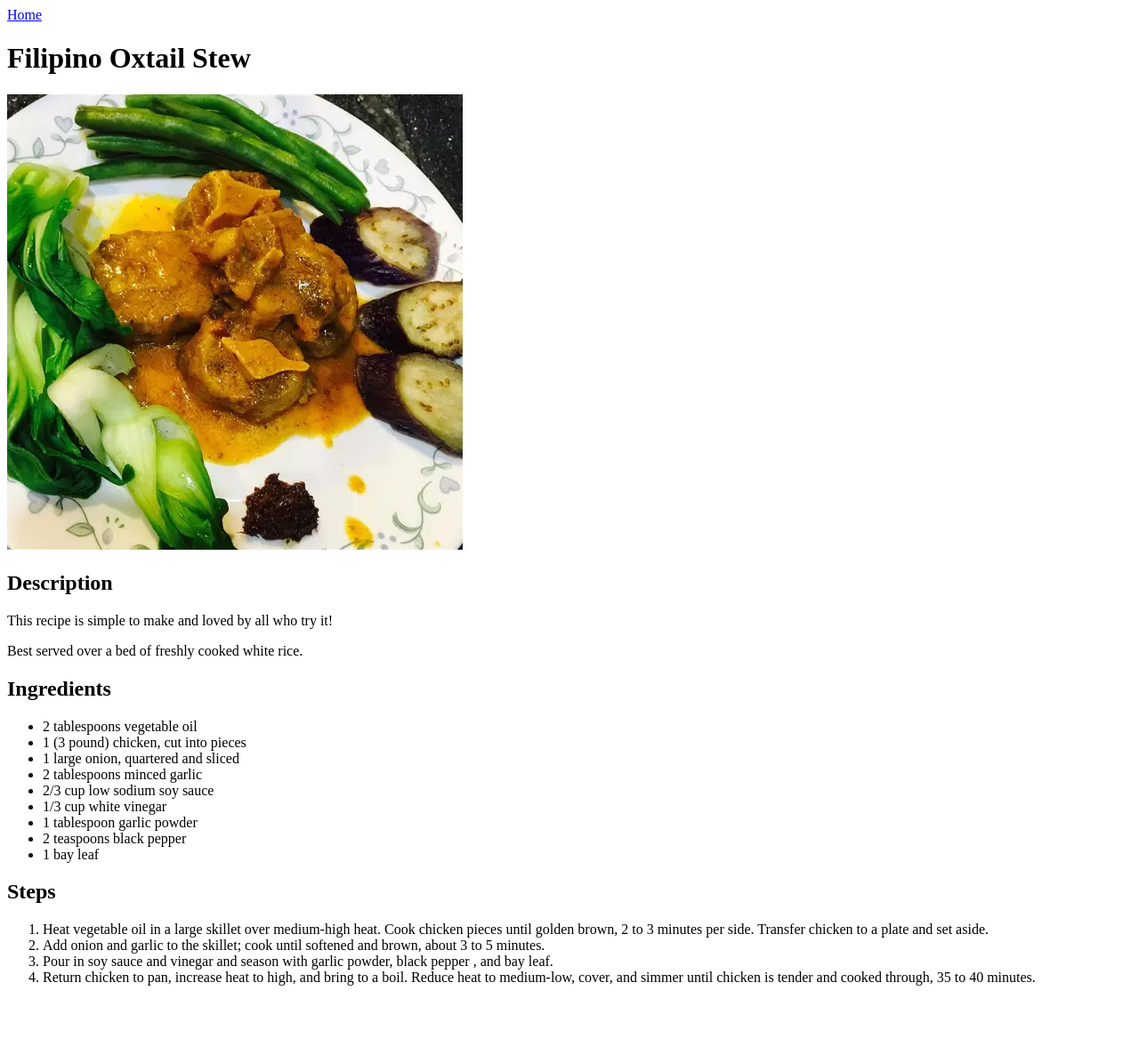
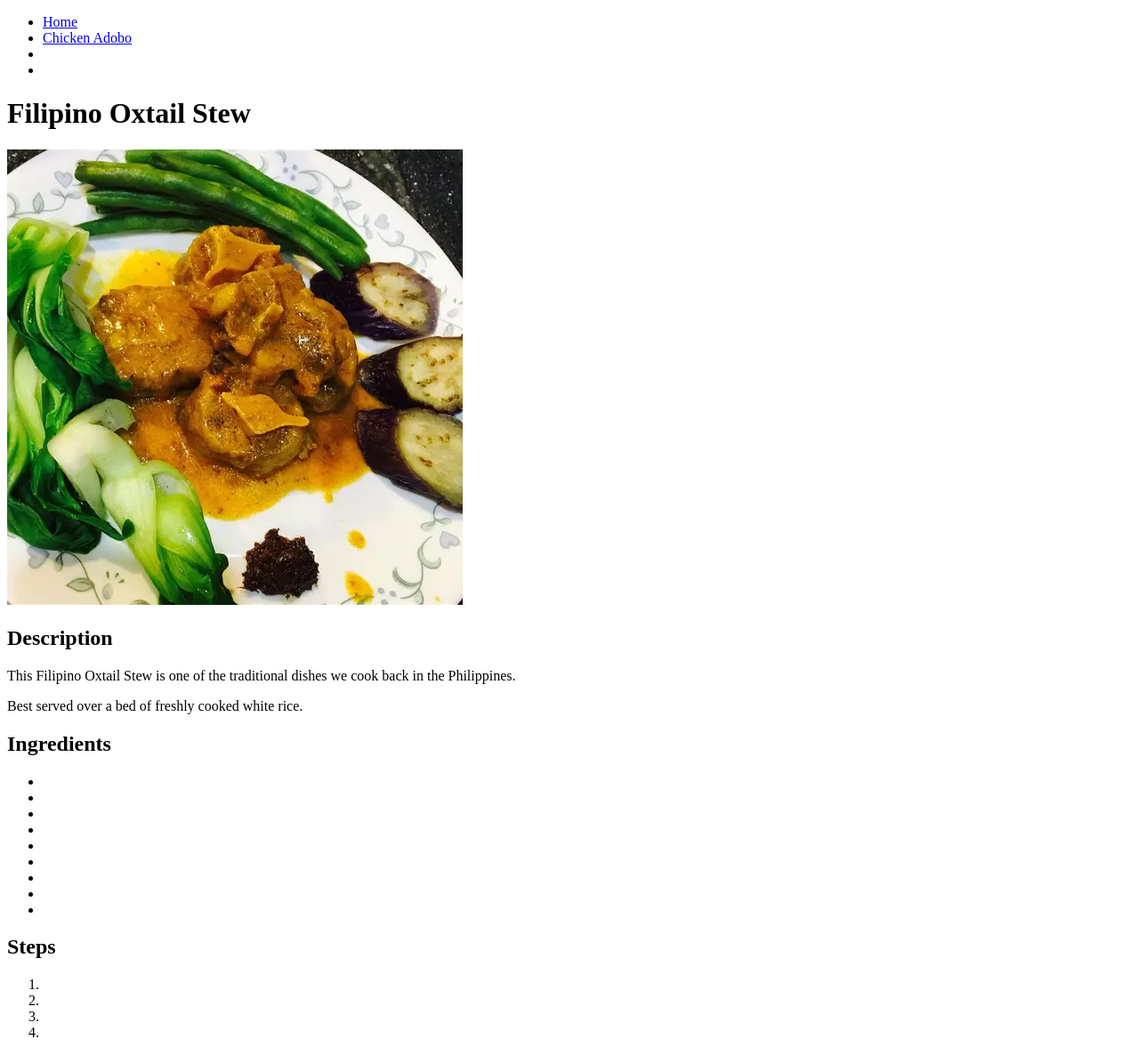
Before and after one commit to th3hungryd3v/odin-recipes, a plain HTML site: page recipes/filipino-oxtail-stew.html in a window 1280 px wide. Shown: the whole page at 89% size. Before the commit the page ends 1124 px from the top, so only its background shows below. Drawn offline with Linux system fonts and the light colour scheme.

Commit message:
feat(filipino-oxtail-stew.html): Add nav section inside of an unordered list

```diff
--- a/recipes/filipino-oxtail-stew.html
+++ b/recipes/filipino-oxtail-stew.html
@@ -6,34 +6,39 @@
     <title>Odin Recipes</title>
 </head>
 <body>
-    <a href="/index.html">Home</a>
+    <ul>
+        <li><a href="/index.html">Home</a></li>
+        <li><a href="./famous-chicken-adobo.html">Chicken Adobo</a></li>
+        <li></li>
+        <li></li>
+    </ul>
+
     <h1>Filipino Oxtail Stew</h1>
     <img src="../assets/images/image.webp" alt="An image of oxtail on a plate surrounded by pieces of sliced eggplant and bok choy.">
 
     <h2>Description</h2>
-    <p>This recipe is simple to make and loved by all who try it!</p>
+    <p>This Filipino Oxtail Stew is one of the traditional dishes we cook back in the Philippines.</p>
     <p>Best served over a bed of freshly cooked white rice.</p>
 
     <h2>Ingredients</h2>
     <ul>
-        <li>2 tablespoons vegetable oil</li>
-        <li>1 (3 pound) chicken, cut into pieces</li>
-        <li>1 large onion, quartered and sliced</li>
-        <li>2 tablespoons minced garlic</li>
-        <li>2/3 cup low sodium soy sauce</li>
-        <li>1/3 cup white vinegar</li>
-        <li>1 tablespoon garlic powder</li>
-        <li>2 teaspoons black pepper</li>
-        <li>1 bay leaf</li>
+        <li></li>
+        <li></li>
+        <li></li>
+        <li></li>
+        <li></li>
+        <li></li>
+        <li></li>
+        <li></li>
+        <li></li>
     </ul>
 
     <h2>Steps</h2>
     <ol>
-        <li>Heat vegetable oil in a large skillet over medium-high heat. Cook chicken pieces until golden brown, 2 to 3 minutes per side. Transfer chicken to a plate and set aside.
-        </li>
-        <li>Add onion and garlic to the skillet; cook until softened and brown, about 3 to 5 minutes.</li>
-        <li>Pour in soy sauce and vinegar and season with garlic powder, black pepper , and bay leaf.</li>
-        <li>Return chicken to pan, increase heat to high, and bring to a boil. Reduce heat to medium-low, cover, and simmer until chicken is tender and cooked through, 35 to 40 minutes.</li>
+        <li></li>
+        <li></li>
+        <li></li>
+        <li></li>
     </ol>
 
 </body>
```
